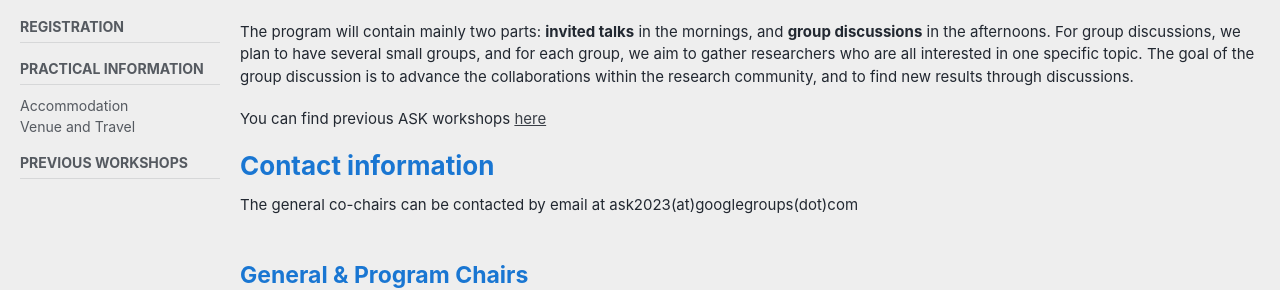
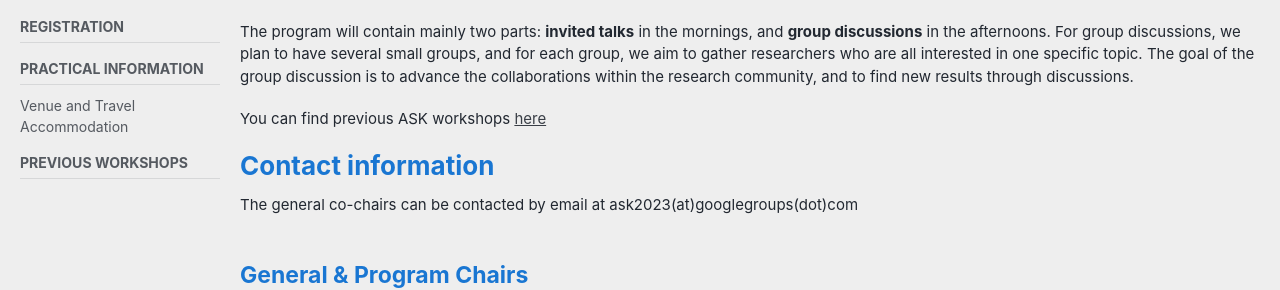
Before and after one commit to cryptanalysisbench/SATbench, a Jekyll site: the page built from index.md, in a window 1280 px wide. Shown: the part 425-715 px from the top of the page. Built offline with Jekyll 4.4.1, drawn with Linux system fonts in a browser that asks for light colours; cached includes are drawn as plain includes; nearby versions of some CDN libraries; part of the change alters nothing that is shown.

```diff
--- a/_data/navigation.yml
+++ b/_data/navigation.yml
@@ -32,10 +32,11 @@ docs:
     children:
 #    - title: Venue
 #      url: /venue/
+    - title: Venue and Travel
+      url: /travel/
     - title: Accommodation
       url: /accommodation/
-    - title: Venue and Travel
-      url: /travel/
+
 
 
   - title: Previous Workshops
```
